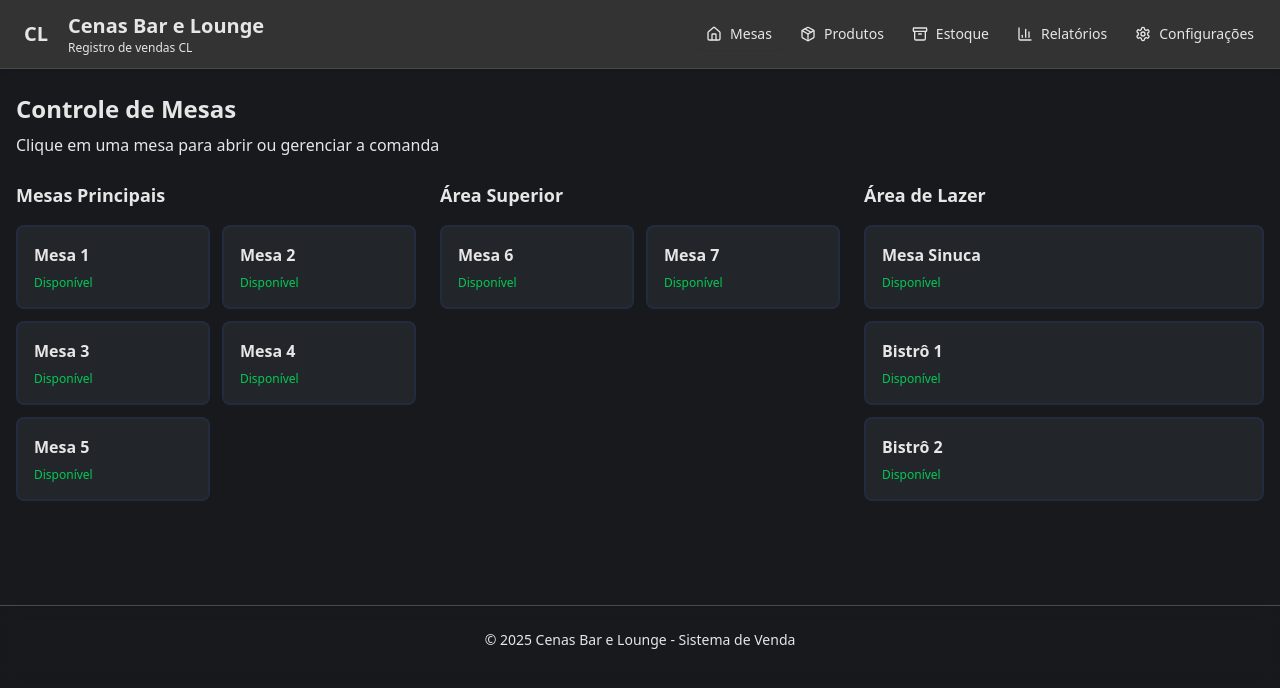
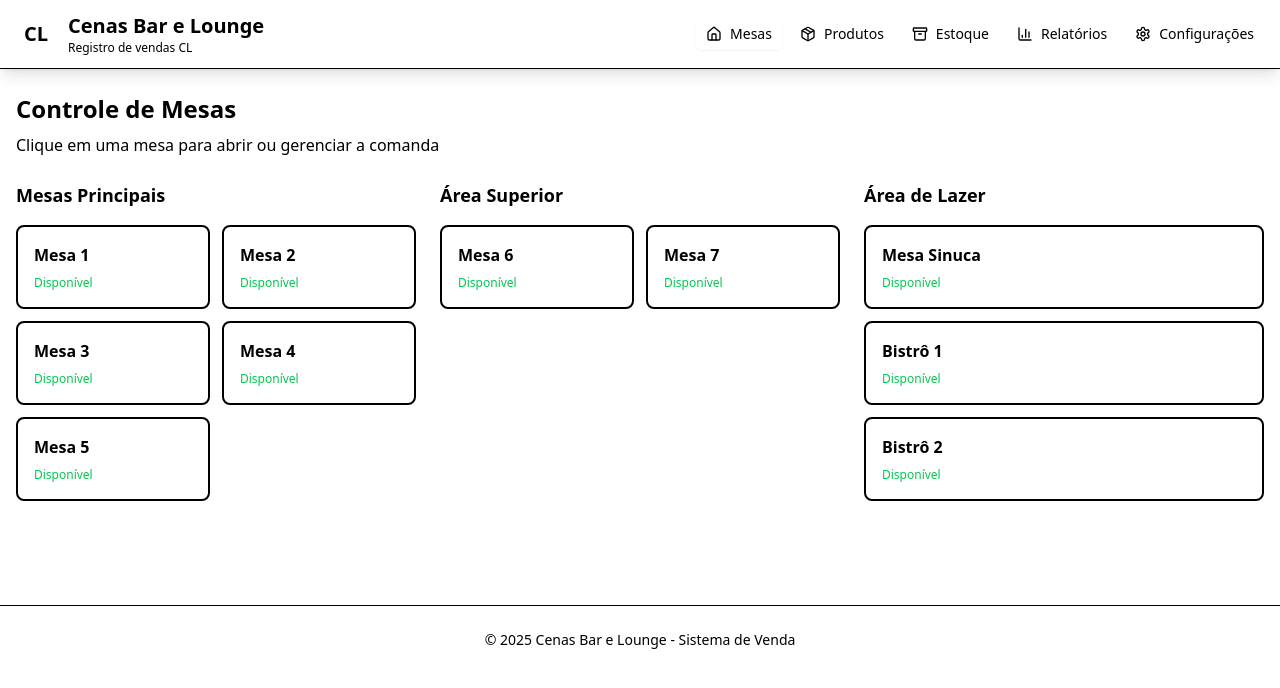
Before and after one commit to diegofsiilva/Cenas_Teste, a React (Vite) app: page / in a window 1280 px wide. Shown: the top 688 px of the page. Built offline with nearby package versions, Linux system fonts and the light colour scheme.

Commit message:
Add files via upload

```diff
--- a/src/App.css
+++ b/src/App.css
@@ -8,166 +8,122 @@
   --radius-md: calc(var(--radius) - 2px);
   --radius-lg: var(--radius);
   --radius-xl: calc(var(--radius) + 4px);
+  --color-background: var(--background);
+  --color-foreground: var(--foreground);
+  --color-card: var(--card);
+  --color-card-foreground: var(--card-foreground);
+  --color-popover: var(--popover);
+  --color-popover-foreground: var(--popover-foreground);
+  --color-primary: var(--primary);
+  --color-primary-foreground: var(--primary-foreground);
+  --color-secondary: var(--secondary);
+  --color-secondary-foreground: var(--secondary-foreground);
+  --color-muted: var(--muted);
+  --color-muted-foreground: var(--muted-foreground);
+  --color-accent: var(--accent);
+  --color-accent-foreground: var(--accent-foreground);
+  --color-destructive: var(--destructive);
+  --color-border: var(--border);
+  --color-input: var(--input);
+  --color-ring: var(--ring);
+  --color-chart-1: var(--chart-1);
+  --color-chart-2: var(--chart-2);
+  --color-chart-3: var(--chart-3);
+  --color-chart-4: var(--chart-4);
+  --color-chart-5: var(--chart-5);
 }
 
 @layer base {
   :root {
-
- --radius: 0.5rem;
-
-  /* Tema escuro inspirado no Copilot */
-  --background: 220 10% 10%;           /* fundo geral: cinza quase preto */
-  --foreground: 0 0% 90%;              /* texto principal: branco suave */
-  --card: 220 10% 15%;                 /* fundo de cards */
-  --card-foreground: 0 0% 90%;         /* texto em cards */
-  --popover: 220 10% 12%;              /* fundo de popovers */
-  --popover-foreground: 0 0% 90%;      /* texto em popovers */
-  --primary: 220 90% 56%;              /* azul Copilot */
-  --primary-foreground: 0 0% 100%;     /* texto sobre azul */
-  --secondary: 220 10% 25%;            /* cinza médio */
-  --secondary-foreground: 0 0% 90%;    /* texto sobre secundário */
-  --muted: 220 10% 30%;                /* cinza apagado */
-  --muted-foreground: 0 0% 60%;        /* texto apagado */
-  --accent: 220 80% 70%;               /* azul claro para destaque */
-  --accent-foreground: 0 0% 100%;      /* texto sobre destaque */
-  --destructive: 0 84% 60%;            /* vermelho para ações perigosas */
-  --border: 220 10% 30%;               /* bordas discretas */
-  --input: 220 10% 20%;                /* fundo de inputs */
-  --ring: 220 90% 56%;                 /* cor de foco */
-}
-
+    --radius: 0.5rem;
+    /* Tema inspirado no Manus - Tons de Roxo, Azul e Cinza Escuro */
+    --background: 240 10% 3%; /* Quase preto, levemente azulado/roxo */
+    --foreground: 240 5% 95%; /* Branco suave */
+    --card: 240 8% 8%;     /* Cinza escuro para cards */
+    --card-foreground: 240 5% 95%;
+    --popover: 240 8% 10%;
+    --popover-foreground: 240 5% 95%;
+    --primary: 260 80% 60%; /* Roxo vibrante */
+    --primary-foreground: 240 5% 98%; /* Branco para texto no primário */
+    --secondary: 240 15% 20%; /* Azul/roxo escuro secundário */
+    --secondary-foreground: 240 5% 95%;
+    --muted: 240 10% 15%;
+    --muted-foreground: 240 10% 60%;
+    --accent: 260 70% 50%; /* Roxo um pouco mais escuro para destaque */
+    --accent-foreground: 240 5% 98%;
+    --destructive: 0 84% 60%; /* Vermelho para ações destrutivas */
+    --border: 240 10% 25%;
+    --input: 240 10% 18%;
+    --ring: 260 80% 60%;
+    --chart-1: 260 80% 60%;
+    --chart-2: 260 70% 50%;
+    --chart-3: 260 60% 70%;
+    --chart-4: 240 50% 30%;
+    --chart-5: 240 50% 70%;
+  }
 
   * {
-    border-color: hsl(var(--border));
-    outline-color: hsl(var(--ring) / 0.5);
+    @apply border-border outline-ring/50;
   }
 
   body {
-    background-color: hsl(var(--background));
-    color: hsl(var(--foreground));
+    @apply bg-background text-foreground;
   }
 }
 
 /* Estilos customizados para o PDV */
 .table-card {
-  background-color: hsl(var(--card));
-  border: 2px solid hsl(var(--primary) / 0.1);
-  border-radius: 0.5rem;
-  padding: 1rem;
-  cursor: pointer;
-  transition: all 0.3s ease;
-}
-.table-card:hover {
-  border-color: hsl(var(--primary));
-  box-shadow: 0 4px 12px hsl(var(--primary) / 0.2);
-  transform: scale(1.05);
-}
-.table-card.occupied {
-  border-color: hsl(var(--accent));
-  background-color: hsl(var(--accent) / 0.1);
-}
-.table-card.occupied:hover {
-  box-shadow: 0 4px 12px hsl(var(--accent) / 0.2);
+  @apply bg-card border-2 border-primary/30 rounded-lg p-4 cursor-pointer transition-all duration-300;
+  @apply hover:border-primary hover:shadow-lg hover:shadow-primary/20 hover:scale-105;
 }
 
+.table-card.occupied {
+  @apply border-accent bg-accent/10;
+}
+
+.table-card.occupied:hover {
+  @apply border-accent shadow-accent/20;
+}
 
 .navbar {
-  background-color: hsl(0, 0%, 20%); /* cinza escuro */
-  color: hsl(var(--foreground));
-  border-bottom: 1px solid hsl(var(--border));
-  box-shadow: 0 2px 6px rgba(0, 0, 0, 0.1);
-  foreground: 0 0% 90%; /* cinza claro */
-}
-
-.navbar a,
-.navbar button,
-.navbar svg {
-  color: hsl(var(--foreground));
+  @apply bg-card border-b border-border shadow-lg;
 }
 
 .btn-primary {
-  background-color: hsl(var(--primary));
-  color: hsl(var(--primary-foreground));
-  transition: background-color 0.2s ease;
-}
-.btn-primary:hover {
-  background-color: hsl(var(--primary) / 0.9);
+  @apply bg-primary text-primary-foreground hover:bg-primary/90 transition-colors;
 }
 
 .btn-secondary {
-  background-color: hsl(var(--secondary));
-  color: hsl(var(--secondary-foreground));
-  transition: background-color 0.2s ease;
-}
-.btn-secondary:hover {
-  background-color: hsl(var(--secondary) / 0.9);
+  @apply bg-secondary text-secondary-foreground hover:bg-secondary/90 transition-colors;
 }
 
 .modal-overlay {
-  position: fixed;
-  inset: 0;
-  background-color: rgba(0, 0, 0, 0.7);
-  backdrop-filter: blur(4px);
-  z-index: 50;
-  display: flex;
-  align-items: center;
-  justify-content: center;
+  @apply fixed inset-0 bg-black/80 backdrop-blur-sm z-[999] flex items-center justify-center;
 }
 
 .modal-content {
-  background-color: hsl(var(--card));
-  border: 1px solid hsl(var(--border));
-  border-radius: 0.5rem;
-  box-shadow: 0 10px 30px rgba(0, 0, 0, 0.2);
-  max-width: 64rem;
-  width: 100%;
-  max-height: 90vh;
-  overflow: auto;
+  @apply bg-card border border-border rounded-lg shadow-2xl max-w-4xl w-full max-h-[90vh] overflow-auto z-[1000] relative;
 }
 
 .product-card {
-  background-color: hsl(var(--card));
-  border: 1px solid hsl(var(--border));
-  border-radius: 0.5rem;
-  padding: 0.75rem;
-  cursor: pointer;
-  transition: all 0.2s ease;
+  @apply bg-card border border-border rounded-lg p-3 cursor-pointer transition-all duration-200;
+  @apply hover:border-primary hover:shadow-md hover:shadow-primary/20;
 }
-.product-card:hover {
-  border-color: hsl(var(--primary));
-  box-shadow: 0 4px 8px hsl(var(--primary) / 0.2);
-}
+
 .product-card img {
-  width: 100%;
-  height: 8rem;
-  object-fit: cover;
-  border-radius: 0.375rem;
-  margin-bottom: 0.5rem;
+  @apply w-full h-32 object-cover rounded-md mb-2;
 }
 
 .category-badge {
-  display: inline-block;
-  padding: 0.25rem 0.75rem;
-  border-radius: 9999px;
-  font-size: 0.75rem;
-  font-weight: 600;
-  background-color: hsl(var(--primary) / 0.2);
-  color: hsl(var(--primary));
-  border: 1px solid hsl(var(--primary) / 0.3);
+  @apply inline-block px-3 py-1 rounded-full text-xs font-semibold bg-primary/20 text-primary border border-primary/30;
 }
 
 .stat-card {
-  background: linear-gradient(to bottom right, hsl(var(--card)), hsl(var(--card) / 0.5));
-  border: 1px solid hsl(var(--border));
-  border-radius: 0.5rem;
-  padding: 1.5rem;
-  box-shadow: 0 4px 12px rgba(0, 0, 0, 0.1);
+  @apply bg-gradient-to-br from-card to-card/50 border border-border rounded-lg p-6 shadow-lg;
 }
 
-.table-row-hover:hover {
-  background-color: hsl(var(--muted) / 0.5);
-  transition: background-color 0.2s ease;
-  cursor: pointer;
+.table-row-hover {
+  @apply hover:bg-muted/50 transition-colors cursor-pointer;
 }
 
 /* Animações personalizadas */
@@ -182,6 +138,7 @@
                 0 0 30px hsl(var(--primary));
   }
 }
+
 .pulse-glow {
   animation: pulse-glow 2s ease-in-out infinite;
 }
@@ -191,13 +148,16 @@
   width: 10px;
   height: 10px;
 }
+
 ::-webkit-scrollbar-track {
-  background: hsl(var(--popover));
+  background: hsl(215 50% 8%);
 }
+
 ::-webkit-scrollbar-thumb {
-  background: hsl(var(--chart-4));
+  background: hsl(215 60% 35%);
   border-radius: 5px;
 }
+
 ::-webkit-scrollbar-thumb:hover {
-  background: hsl(var(--chart-2));
+  background: hsl(217 80% 50%);
 }
```
